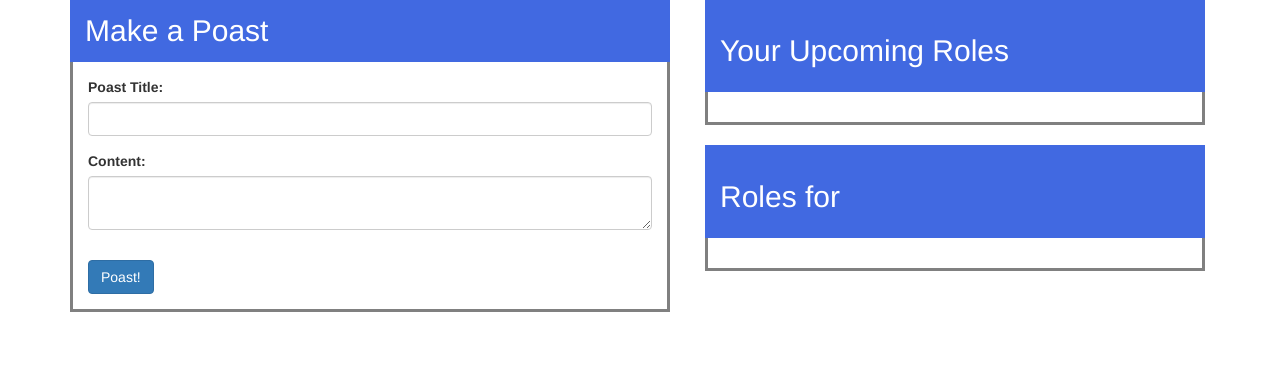
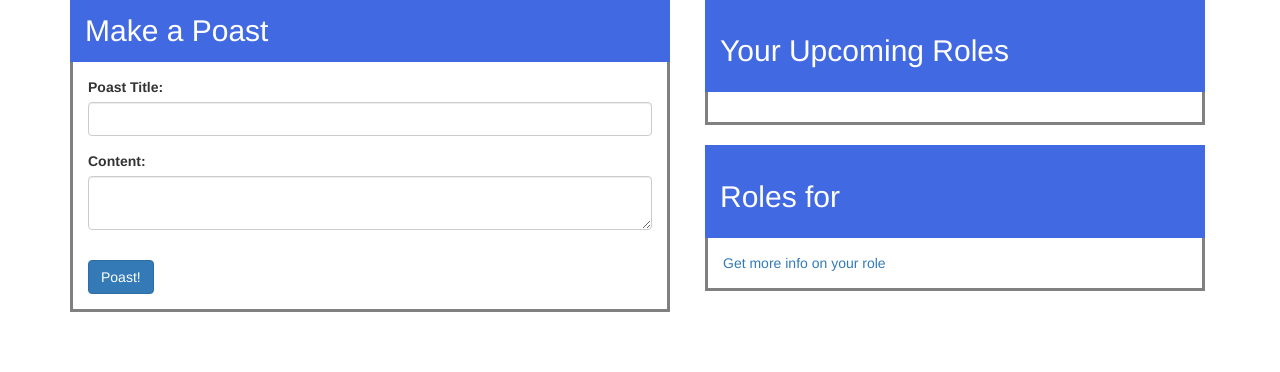
Before and after one commit to brendobrendo/tot-website, a Flask app: template flask_app/templates/home_page.html in a window 1280 px wide. Shown: the part 91-463 px from the top of the page. Run offline with Flask 2, Linux system fonts and the light colour scheme; the template is opened without the code that fills it, so the values that code supplies are empty; some libraries are stand-ins or nearby versions.

Commit message:
Adding the google site link for more info on roles

```diff
--- a/flask_app/controllers/routes_role_assignments.py
+++ b/flask_app/controllers/routes_role_assignments.py
@@ -1,5 +1,5 @@
 from flask_app import app
-from flask_app.models import model_meetings, model_members, model_role_names, model_role_assignments
+from flask_app.models import model_meetings, model_members, model_role_assignments
 from flask import redirect, render_template, request, session
 
 @app.route("/create_meeting_assignments", methods=["POST"])
@@ -30,10 +30,8 @@
     user = model_members.Member.get_one({'id': session['user_id']})
     return render_template("role_assignment_list.html", role_assignments=role_assignments, user=user)
 
-
 @app.route("/delete_assignment/<int:id>")
 def delete_assignment(id):
-    print(id)
     data = {'id': id}
     model_role_assignments.RoleAssignment.delete_one(data)
     return redirect("/role_assignment_page")
--- a/flask_app/templates/home_page.html
+++ b/flask_app/templates/home_page.html
@@ -62,6 +62,7 @@
             {% for role in next_meeting_roles %}
             <p><strong>{{ role.role_name }}:</strong><a href="/show_profile/{{ role.member_id }}"> {{ role.member_first_name }} {{ role.member_last_name }}</a></p>
             {% endfor %}
+            <a href="https://sites.google.com/site/toastmasters4741/home/meeting-roles">Get more info on your role</a>
         </div>
     </div>
 </div>
```
